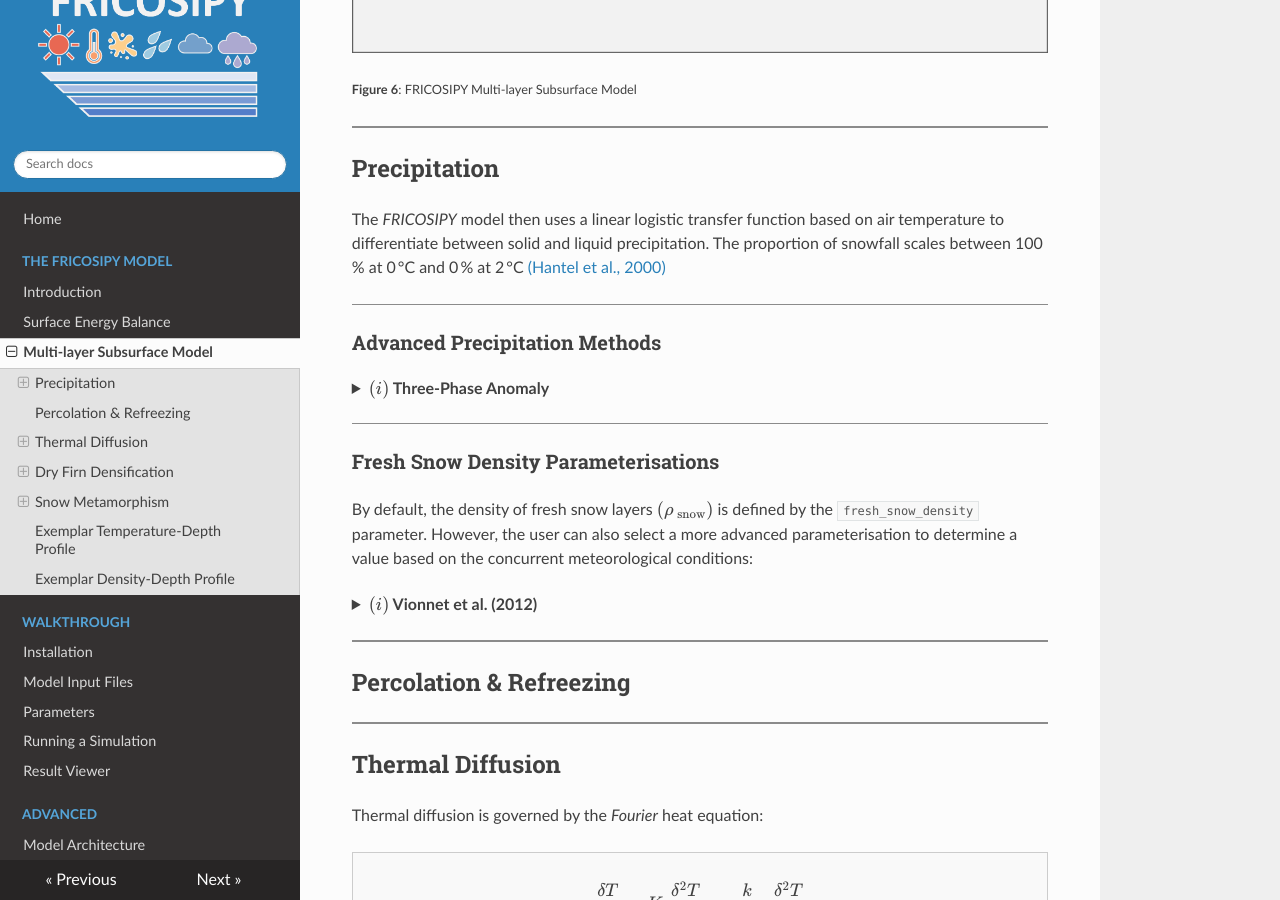
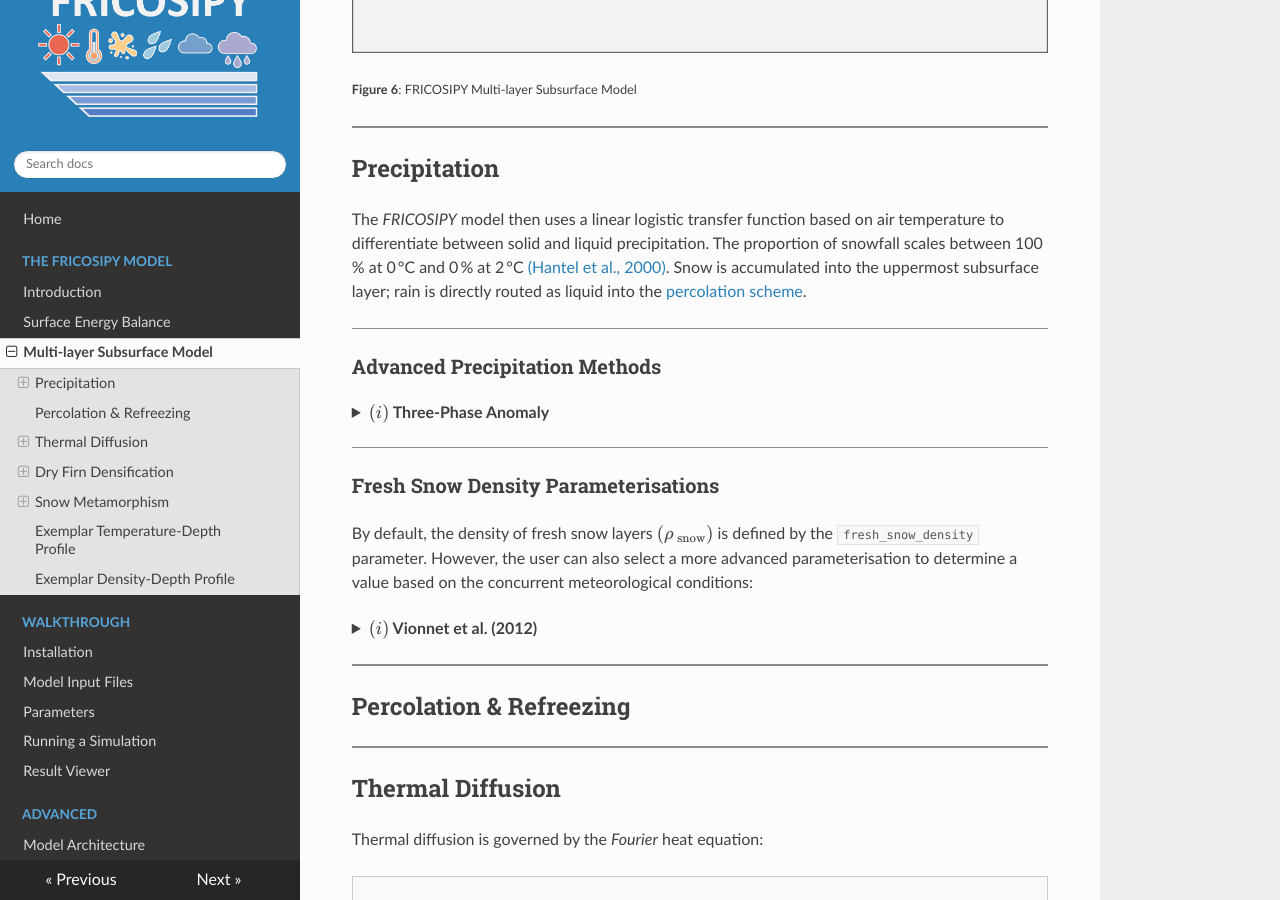
Before and after one commit to MarcusGastaldello/FRICOSIPY, an MkDocs documentation site: the page built from docs/subsurface_model.md, in a window 1280 px wide and 900 px high, scrolled down 608 px. Built offline with MkDocs 1.6.1, drawn with Linux system fonts in a browser that asks for light colours.

Commit message:
Update subsurface_model.md

```diff
--- a/docs/subsurface_model.md
+++ b/docs/subsurface_model.md
@@ -17,7 +17,7 @@
 
 
 
-The *FRICOSIPY* model then uses a linear logistic transfer function based on air temperature to differentiate between solid and liquid precipitation. The proportion of snowfall scales between 100 % at 0 °C and 0 % at 2 °C [(Hantel et al., 2000)](https://doi.org/10.1002/(SICI)1097-0088(200005)20:6<615::AID-JOC489>3.0.CO;2-0)
+The *FRICOSIPY* model then uses a linear logistic transfer function based on air temperature to differentiate between solid and liquid precipitation. The proportion of snowfall scales between 100 % at 0 °C and 0 % at 2 °C [(Hantel et al., 2000)](https://doi.org/10.1002/(SICI)1097-0088(200005)20:6<615::AID-JOC489>3.0.CO;2-0). Snow is accumulated into the uppermost subsurface layer; rain is directly routed as liquid into the [percolation scheme](https://fricosipy.readthedocs.io/en/latest/subsurface_model/#percolation-refreezing).
 
 <hr style="height:1px; background-color:#8b8b8b; border:none;" />
 
```
